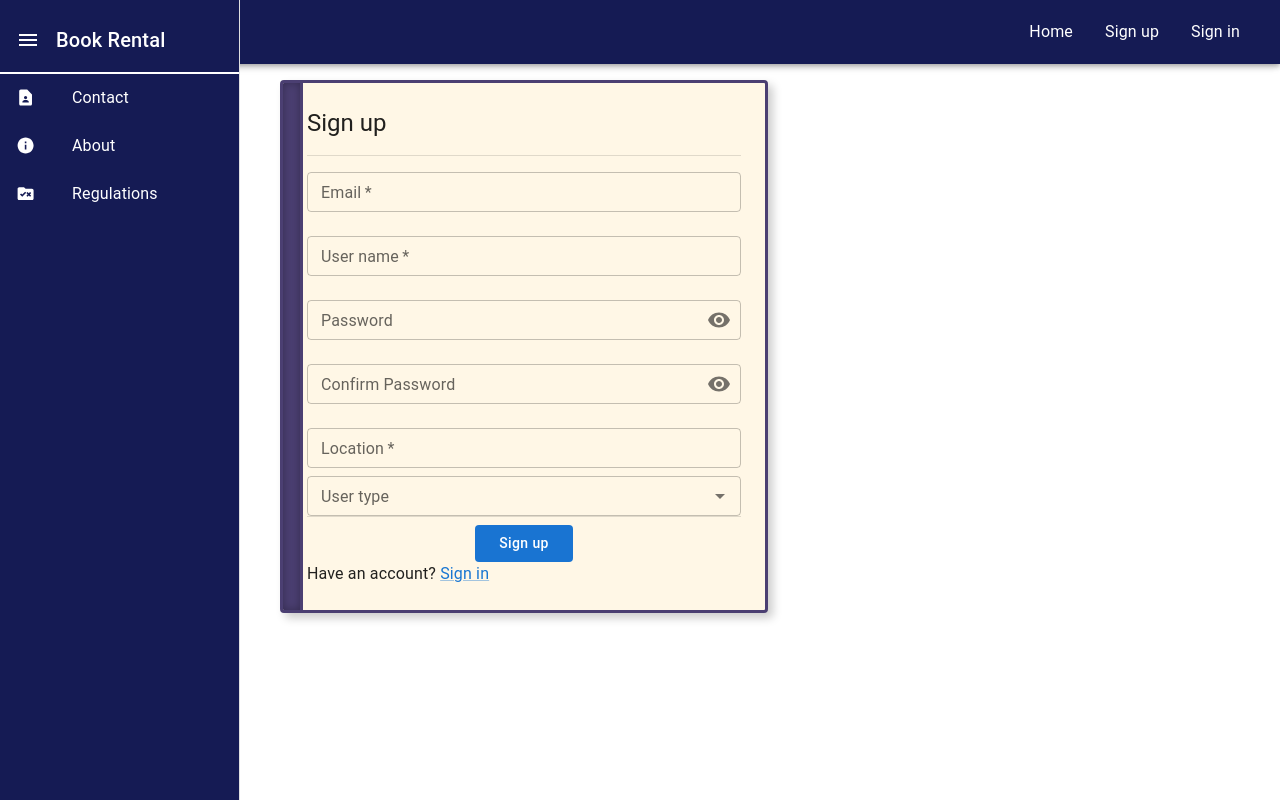
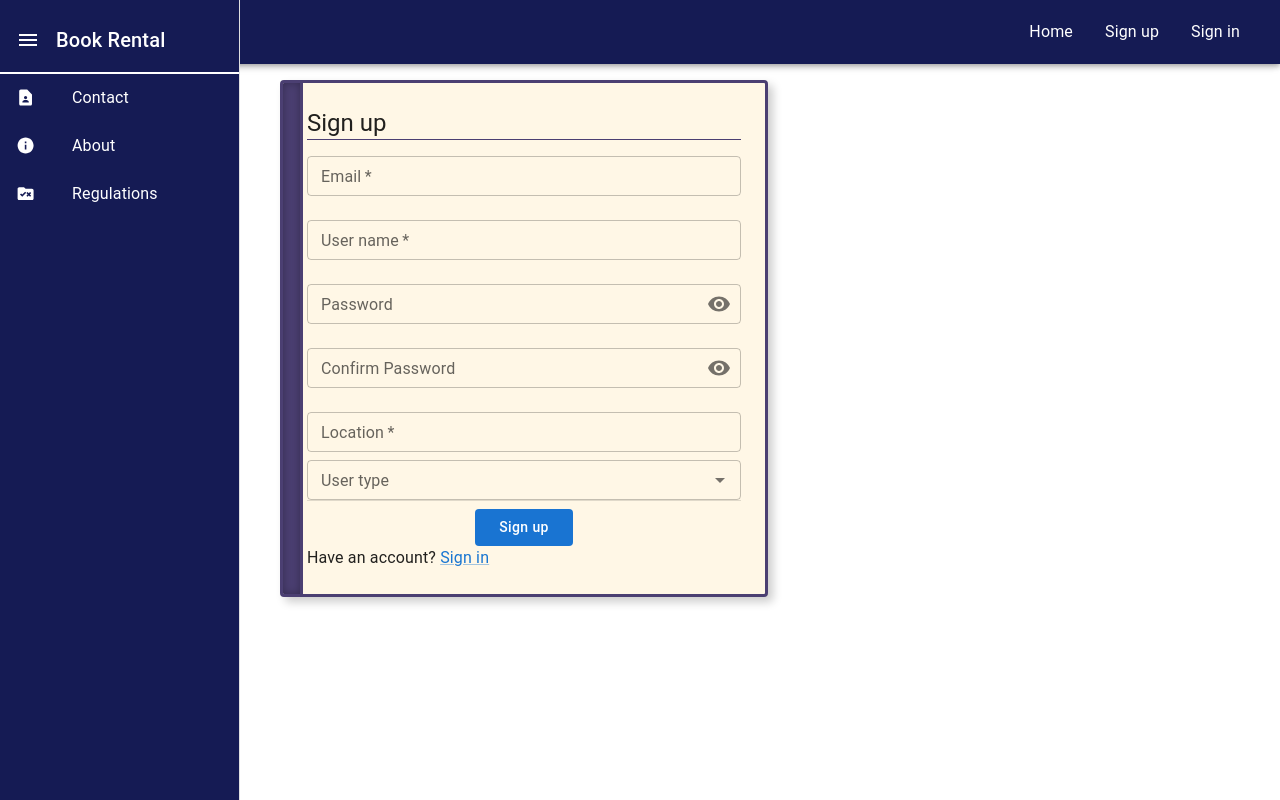
Before and after one commit to getye/Book-Rent-Vercel, a React (Create React App) app in the folder client/: page /signup in a window 1280 px wide. Built offline with nearby package versions, Linux system fonts and the light colour scheme.

Commit message:
Updated signup component

```diff
--- a/client/src/components/signup.js
+++ b/client/src/components/signup.js
@@ -148,7 +148,7 @@ export const Signup = () => {
             <Typography component="h1" variant="h5">
               Sign up
             </Typography>
-            <Divider sx={{ paddingBottom: 2 }}/>
+            <Divider sx={{ borderColor: '#4B3F72' }}/>
             <TextField
               size="small"
               margin="normal"
```
Also changed, not shown: 8 other files (tests, documents, lock files or other folders).
